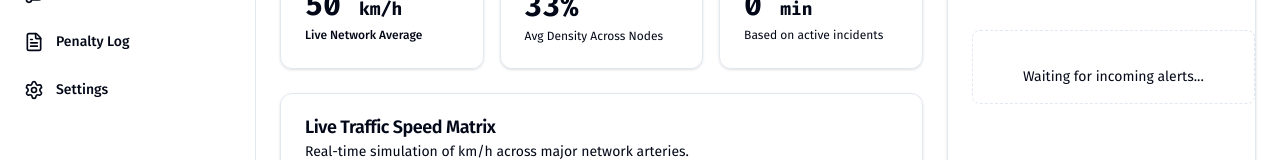
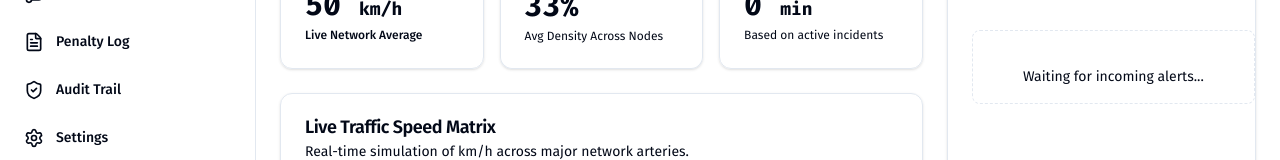
Before and after one commit to BuiltByDennis/smart-traffic, a Next.js app: page / in a window 1280 px wide. Shown: the part 154-314 px from the top of the page. Built offline with nearby package versions, Linux system fonts and the light colour scheme.

Commit message:
feat: add immutable audit trail ledger

```diff
--- a/src/app/page.tsx
+++ b/src/app/page.tsx
@@ -15,10 +15,12 @@ import {
   Play,
   XCircle,
   FileText,
-  Search
+  Search,
+  ShieldCheck,
+  Lock
 } from "lucide-react";
 import { LineChart, Line, XAxis, YAxis, CartesianGrid, Tooltip, ResponsiveContainer, Legend } from 'recharts';
-import { useTrafficSimulation, IncidentAlert, PenaltyRecord } from "@/hooks/useTrafficSimulation";
+import { useTrafficSimulation, IncidentAlert, PenaltyRecord, AuditLogRecord } from "@/hooks/useTrafficSimulation";
 
 const Card = ({ children, className = "" }: { children: React.ReactNode; className?: string }) => (
   <div className={`rounded-xl border border-border bg-card text-card-foreground shadow-sm ${className}`}>
@@ -226,10 +228,73 @@ function PenaltiesView({ penalties }: { penalties: PenaltyRecord[] }) {
   );
 }
 
+function AuditTrailView({ auditLogs }: { auditLogs: AuditLogRecord[] }) {
+  return (
+    <div className="flex flex-col h-full space-y-6">
+      <div className="flex flex-col sm:flex-row justify-between items-start sm:items-center space-y-4 sm:space-y-0">
+        <div>
+          <h2 className="text-2xl font-bold tracking-tight flex items-center">
+            <ShieldCheck className="h-6 w-6 mr-2 text-accent" />
+            Immutable Audit Trail
+          </h2>
+          <p className="text-muted-foreground text-sm">Cryptographically secured, read-only ledger of all system penalties. Cannot be modified or deleted by administrators.</p>
+        </div>
+        <div className="flex items-center space-x-2 text-xs font-mono bg-accent/10 text-accent px-3 py-1.5 rounded-full border border-accent/20">
+          <Lock className="h-3 w-3" />
+          <span>WORM Storage Active (Write Once, Read Many)</span>
+        </div>
+      </div>
+
+      <Card className="flex-1 flex flex-col overflow-hidden border-accent/30 shadow-[0_0_20px_rgba(34,197,94,0.05)]">
+        <div className="overflow-x-auto">
+          <table className="w-full text-sm text-left">
+            <thead className="text-xs text-muted-foreground uppercase bg-secondary/50 border-b border-border">
+              <tr>
+                <th className="px-6 py-4 font-medium">Timestamp</th>
+                <th className="px-6 py-4 font-medium">Action</th>
+                <th className="px-6 py-4 font-medium">Details</th>
+                <th className="px-6 py-4 font-medium font-mono">Block Signature (SHA-256)</th>
+              </tr>
+            </thead>
+            <tbody>
+              {auditLogs.length === 0 ? (
+                <tr>
+                  <td colSpan={4} className="px-6 py-8 text-center text-muted-foreground border-b border-border">
+                    No blocks generated yet. Waiting for penalties.
+                  </td>
+                </tr>
+              ) : (
+                auditLogs.map((log) => (
+                  <tr key={log.id} className="border-b border-border hover:bg-secondary/20 transition-colors opacity-90">
+                    <td className="px-6 py-4 font-mono text-xs text-muted-foreground whitespace-nowrap">
+                      <div>{log.date}</div>
+                      <div>{log.timestamp}</div>
+                    </td>
+                    <td className="px-6 py-4 font-mono font-bold text-xs text-orange-500">
+                      {log.action}
+                      <div className="text-[10px] text-muted-foreground mt-1">Plate: {log.carNumber}</div>
+                    </td>
+                    <td className="px-6 py-4 text-xs font-medium text-foreground max-w-[200px] truncate" title={log.details}>
+                      {log.details}
+                    </td>
+                    <td className="px-6 py-4 font-mono text-[10px] text-muted-foreground break-all max-w-[250px]">
+                      {log.hash}
+                    </td>
+                  </tr>
+                ))
+              )}
+            </tbody>
+          </table>
+        </div>
+      </Card>
+    </div>
+  );
+}
+
 export default function Dashboard() {
-  const [activeTab, setActiveTab] = useState<"dashboard" | "live" | "penalties">("dashboard");
+  const [activeTab, setActiveTab] = useState<"dashboard" | "live" | "penalties" | "audit">("dashboard");
   const [isMobileMenuOpen, setIsMobileMenuOpen] = useState(false);
-  const { chartData, alerts, globalStats, triggerIncident, clearIncidents, simulatedTimeStr, penalties, junctionCounts } = useTrafficSimulation();
+  const { chartData, alerts, globalStats, triggerIncident, clearIncidents, simulatedTimeStr, penalties, junctionCounts, auditLogs } = useTrafficSimulation();
 
   return (
     <div className="flex h-screen w-full bg-background overflow-hidden">
@@ -276,6 +341,17 @@ export default function Dashboard() {
           >
             <FileText className="mr-3 h-5 w-5" />
             Penalty Log
+          </button>
+          <button
+            onClick={() => { setActiveTab("audit"); setIsMobileMenuOpen(false); }}
+            className={`w-full flex items-center px-3 py-2.5 rounded-md font-medium text-sm transition-colors ${
+              activeTab === "audit"
+                ? "bg-secondary text-secondary-foreground shadow-sm"
+                : "text-muted-foreground hover:bg-secondary/50 hover:text-foreground"
+            }`}
+          >
+            <ShieldCheck className="mr-3 h-5 w-5" />
+            Audit Trail
           </button>
           <button className="w-full flex items-center px-3 py-2.5 text-muted-foreground hover:bg-secondary/50 hover:text-foreground rounded-md font-medium text-sm transition-colors">
             <Settings className="mr-3 h-5 w-5" />
@@ -331,6 +407,8 @@ export default function Dashboard() {
             />
           ) : activeTab === "penalties" ? (
             <PenaltiesView penalties={penalties} />
+          ) : activeTab === "audit" ? (
+            <AuditTrailView auditLogs={auditLogs} />
           ) : (
             <div className="grid grid-cols-1 xl:grid-cols-3 gap-6">
               {/* KPI Metrics & Chart Column */}
--- a/src/hooks/useTrafficSimulation.ts
+++ b/src/hooks/useTrafficSimulation.ts
@@ -35,6 +35,16 @@ export type PenaltyRecord = {
   fineAmount: number;
 };
 
+export type AuditLogRecord = {
+  id: string;
+  date: string;
+  timestamp: string;
+  action: string;
+  carNumber: string;
+  details: string;
+  hash: string;
+};
+
 
 const ROADS = ["Akyempim", "Atuabo", "Teberebie"];
 const ROAD_ADDRESSES: Record<string, string[]> = {
@@ -58,6 +68,7 @@ export function useTrafficSimulation() {
     "Atuabo": 320,
     "Teberebie": 85
   });
+  const [auditLogs, setAuditLogs] = useState<AuditLogRecord[]>([]);
   const [simulatedTimeStr, setSimulatedTimeStr] = useState<string>("00:00:00");
   const simulatedTimeRef = useRef(new Date());
 
@@ -220,6 +231,23 @@ export function useTrafficSimulation() {
 
         setPenalties(prev => [newPenalty, ...prev].slice(0, 50)); // Keep last 50
 
+        // Create immutable audit log
+        const generateFakeHash = () => {
+          return '0x' + Array.from({length: 40}, () => Math.floor(Math.random()*16).toString(16)).join('');
+        };
+
+        const newAuditLog: AuditLogRecord = {
+          id: newPenalty.id,
+          date: simulatedTimeRef.current.toLocaleDateString('en-US'),
+          timestamp: timestamp,
+          action: "PENALTY_ISSUED",
+          carNumber: carNumber,
+          details: `Red Light Violation @ ${location} - GHc ${newPenalty.fineAmount} Fine`,
+          hash: generateFakeHash()
+        };
+
+        setAuditLogs(prev => [newAuditLog, ...prev]); // Never slice, immutable growing log
+
         // Also spawn a brief visual alert for it without adding to global stats 'totalIncidents'
         const newAlert: IncidentAlert = {
           id: newPenalty.id,
@@ -247,5 +275,5 @@ export function useTrafficSimulation() {
     return () => clearInterval(interval);
   }, [triggerIncident]);
 
-  return { chartData, alerts, globalStats, roads: ROADS, triggerIncident, clearIncidents, simulatedTimeStr, penalties, junctionCounts };
+  return { chartData, alerts, globalStats, roads: ROADS, triggerIncident, clearIncidents, simulatedTimeStr, penalties, junctionCounts, auditLogs };
 }
```
